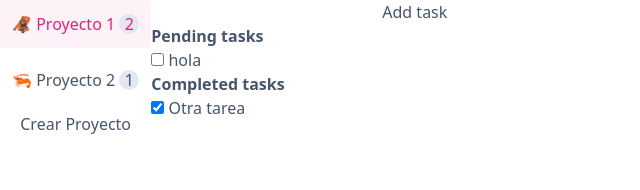
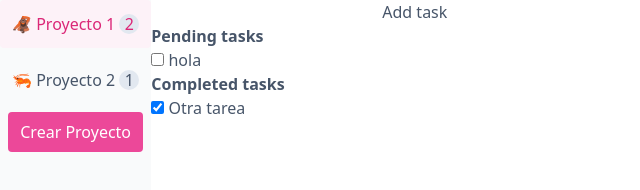
Before and after one commit to kike9978/top-todo-list-reloaded, a website built with webpack: page src/index.html in a window 1280 px wide. Shown: the whole page, without its empty margins (0-640 px from the left). Built offline with nearby package versions, Linux system fonts and the light colour scheme.

Commit message:
Hey banjjagineun You’re my style

```diff
--- a/src/components/ProjectsContainer.js
+++ b/src/components/ProjectsContainer.js
@@ -12,11 +12,15 @@ export default class ProjectsContainer {
 
     createProjectContainer() {
         this.projectSidebar = document.createElement("aside")
-        this.projectSidebar.className = "flex flex-col gap-2"
+
+        this.projectSidebar.className = "flex flex-col gap-2 bg-gray-50 h-full"
         this.projects.forEach(project => this.projectSidebar.appendChild(ProjectItem(project, this.handleProjectClick, this.currentProjectId)))
 
         this.createProjectButton = document.createElement("button")
         this.createProjectButton.innerText = "Crear Proyecto"
+        this.createProjectButton.className = "p-2 rounded bg-pink-500 text-white hover:bg-pink-700 mx-2 disabled:hidden"
+
+
         this.createProjectButton.addEventListener("click", () => {
             const newProjectInput = this.createNewProjectInput()
             console.log("hola")
--- a/src/index.html
+++ b/src/index.html
@@ -7,7 +7,7 @@
     <title>Document</title>
 </head>
 
-<body class="flex text-slate-600">
+<body class="flex text-slate-600 h-screen">
 </body>
 
 </html>
```
